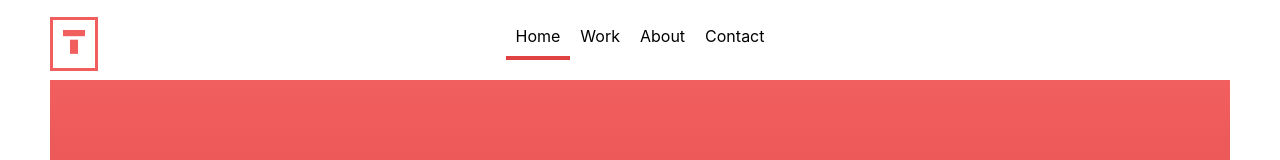
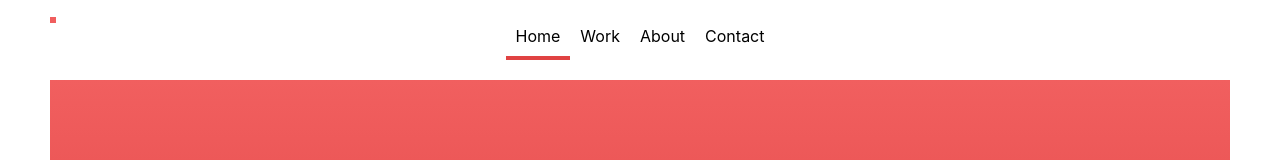
Before and after one commit to tlatenchi/walter-portfolio, a React (Vite) app: page / in a window 1280 px wide. Shown: the top 160 px of the page. Built offline with nearby package versions, Linux system fonts and the light colour scheme.

Commit message:
remove logo on mobile

```diff
--- a/src/style.css
+++ b/src/style.css
@@ -41,20 +41,22 @@ header {
 	border: 3px solid #f05e5e;
 	left: 50px;
 	color: #f05e5e;
+	display: none;
 	fill: #f05e5e;
+}
+
+@media (min-width: 600px) {
+	.logo {
+		display: block;
+	}
 }
 
 .logo__link {
 	padding: 10px;
-	display: block;
 	display: none;
 }
 
-@media (min-width: 600px) {
-	.logo__link {
-		display: block;
-	}
-}
+
 
 .logo__image {
 	/* fill: #e04242; */
```
